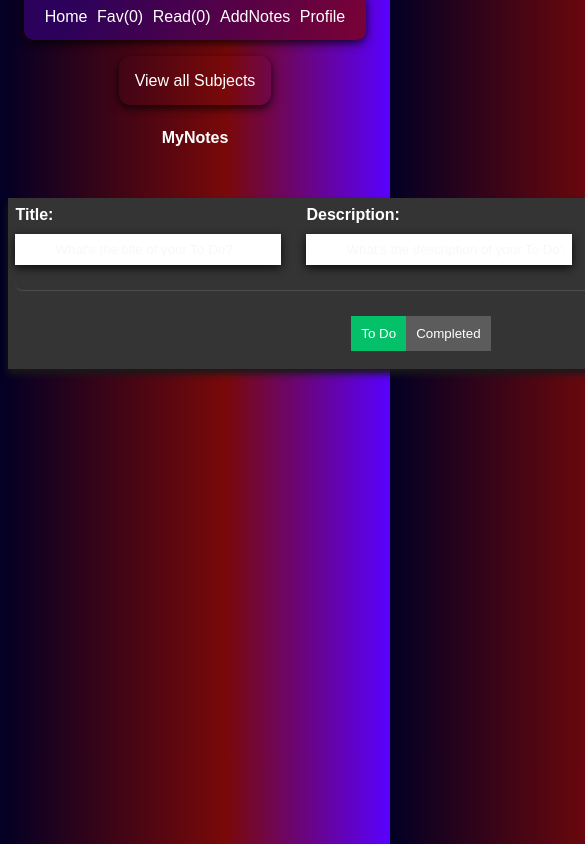
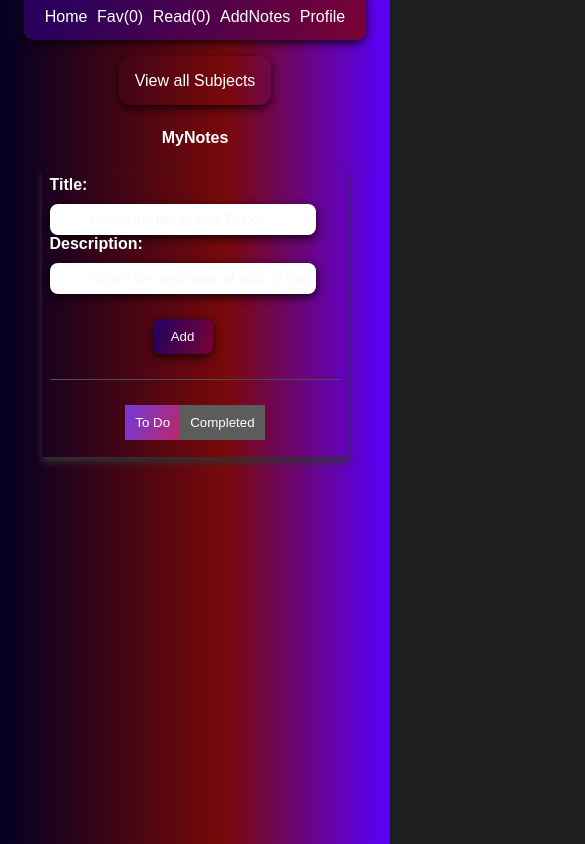
Before and after one commit to NikhilNaroliya/Study-Help, a React (Create React App) app: page /notes in a window 390 px wide. Shown: the top 844 px of the page, 585 px wide, since content can reach past the window. Built offline with nearby package versions, Linux system fonts and the light colour scheme.

Commit message:
made notes responsive

```diff
--- a/src/pages/Notes.css
+++ b/src/pages/Notes.css
@@ -11,7 +11,10 @@ body{
 
 
   .todo-wrapper{
-    background-color: #353434;
+    display: flex;
+    flex-direction: column;
+    flex-wrap: wrap;
+    /* background-color: #353434; */
     padding: 2%;
     width: fit-content;
     margin-left: auto;
@@ -19,14 +22,17 @@ body{
     margin-top: 3%;
     max-height: 80vh;
     overflow-y: auto;
-    box-shadow: 0px 5px 7px rgb(26, 25, 25);
+    box-shadow: 0px 5px 7px rgb(50, 50, 50);
 
 
   }
 
   .todo-input{
+
     display: flex;
-    border-radius: 0.5rem;
+    flex-direction: column;
+    flex-wrap: wrap;
+
     align-items: center;
     justify-content: center;
     border-bottom: 1px solid rgb(77, 77, 77);
@@ -37,6 +43,8 @@ body{
 
   .todo-input-item{
     margin-right: 25px;
+
+
     display: flex;
     flex-direction: column;
     align-items: flex-start;
@@ -53,6 +61,9 @@ body{
     padding: 8px;
     width: 250px;
   }
+  #taking-input{
+    border-radius: 0.5rem;
+  }
 
   .todo-input-item input:focus{
     outline: 2px solid rgb(0, 230, 122);
@@ -61,10 +72,11 @@ body{
 
 
 
-  .primary-btn{
-    background-color: rgb(0, 230, 122);
+  .primary-btn-notes{
+    background:linear-gradient(109.6deg, rgb(43, 1, 91) 13.4%, rgb(122, 2, 54) 100.2%);
+    box-shadow: 0 3px 10px rgb(0 0 0 / 0.8);
     color: white;
-    border-radius: 0px;
+    border-radius: 0.5rem;
     border: none;
     margin-top: 25px;
     padding: 10px;
@@ -72,8 +84,8 @@ body{
     cursor: pointer;
   }
 
-  .primary-btn:hover{
-    background-color: rgb(4, 192, 104);
+  .primary-btn-notes:hover{
+    background: linear-gradient(109.6deg, rgb(123, 55, 202) 13.4%, rgb(186, 40, 104) 100.2%);
   }
 
   .btn-area{
@@ -92,7 +104,7 @@ body{
   }
 
   .btn-area .active{
-    background-color: rgb(4, 192, 104);
+    background: linear-gradient(109.6deg, rgb(123, 55, 202) 13.4%, rgb(186, 40, 104) 100.2%);
   }
 
 
@@ -104,19 +116,20 @@ body{
 
   .todo-list-item{
     display: flex;
+    flex-grow: inherit;
     justify-content: space-between;
     align-items: center;
-    background-color: #414040;
+    /* background-color: #414040; */
     padding: 25px;
     padding-top: 10px;
     padding-bottom: 10px;
     margin-bottom: 10px;
-    box-shadow: 0px 2px 4px rgb(39, 38, 38);
+    box-shadow: 0 3px 10px rgb(0 0 0 / 0.8);
   }
 
   .todo-list-item h3{
     font-size: 25px;
-    color: rgb(0, 230, 122);
+    color: rgb(255, 255, 255);
     font-weight: bold;
     margin: 0px;
   }
--- a/src/pages/Notes.js
+++ b/src/pages/Notes.js
@@ -51,7 +51,7 @@ export function Notes () {
 
   const handleCompletedTodoDelete = index => {
     let reducedCompletedTodos = [...completedTodos];
-    reducedCompletedTodos.splice (index);
+    reducedCompletedTodos.splice (index,1);
     // console.log (reducedCompletedTodos);
     localStorage.setItem (
       'completedTodos',
@@ -94,7 +94,7 @@ export function Notes () {
     <div className="App">
       <br/>
       <h4>MyNotes</h4>
-      <br/>
+
 
       <div className="todo-wrapper">
 
@@ -102,7 +102,8 @@ export function Notes () {
           <div className="todo-input-item">
             <label>Title:</label>
             <input
-               maxlength = "40"
+             id='taking-input'
+               maxlength = "15"
               type="text"
               value={newTodoTitle}
               onChange={e => setNewTodoTitle (e.target.value)}
@@ -112,7 +113,8 @@ export function Notes () {
           <div className="todo-input-item">
             <label>Description:</label>
             <input
-             maxlength = "40"
+                 id='taking-input'
+             maxlength = "100"
               type="text"
               value={newDescription}
               onChange={e => setNewDescription (e.target.value)}
@@ -121,7 +123,7 @@ export function Notes () {
           </div>
           <div className="todo-input-item">
             <button
-              className="primary-btn"
+              className="primary-btn-notes"
               type="button"
               onClick={handleAddNewToDo}
             >
```
